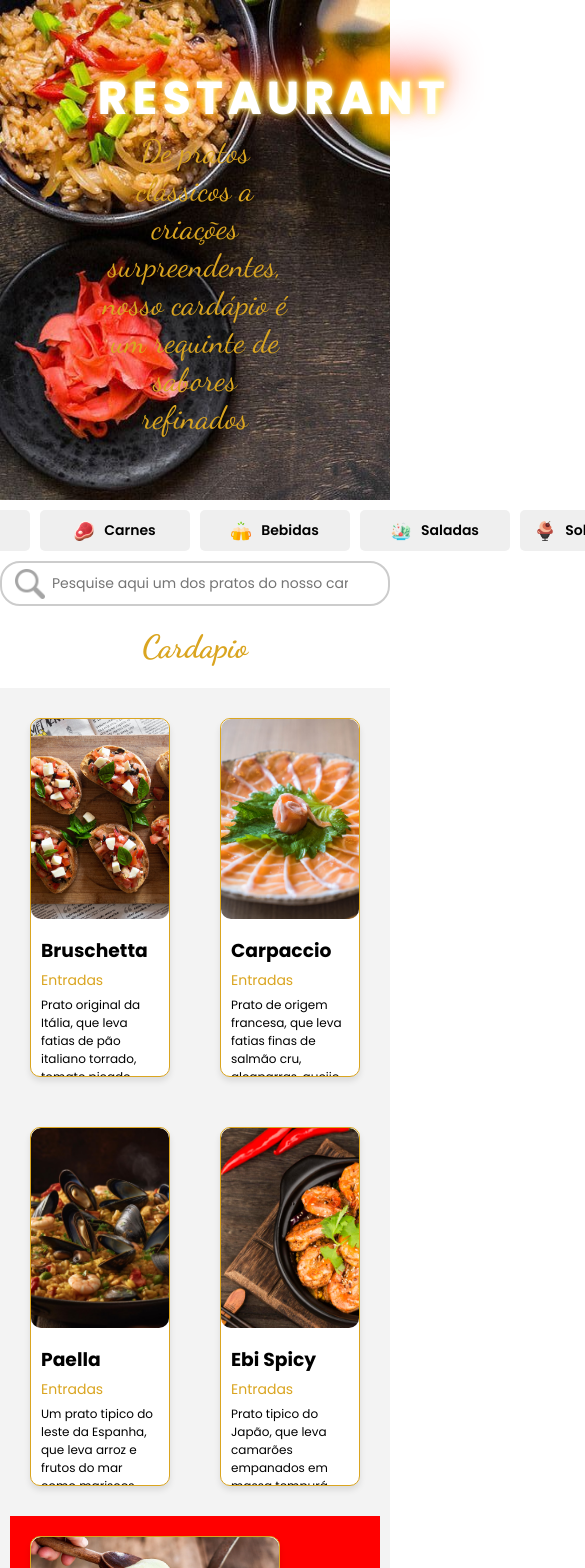
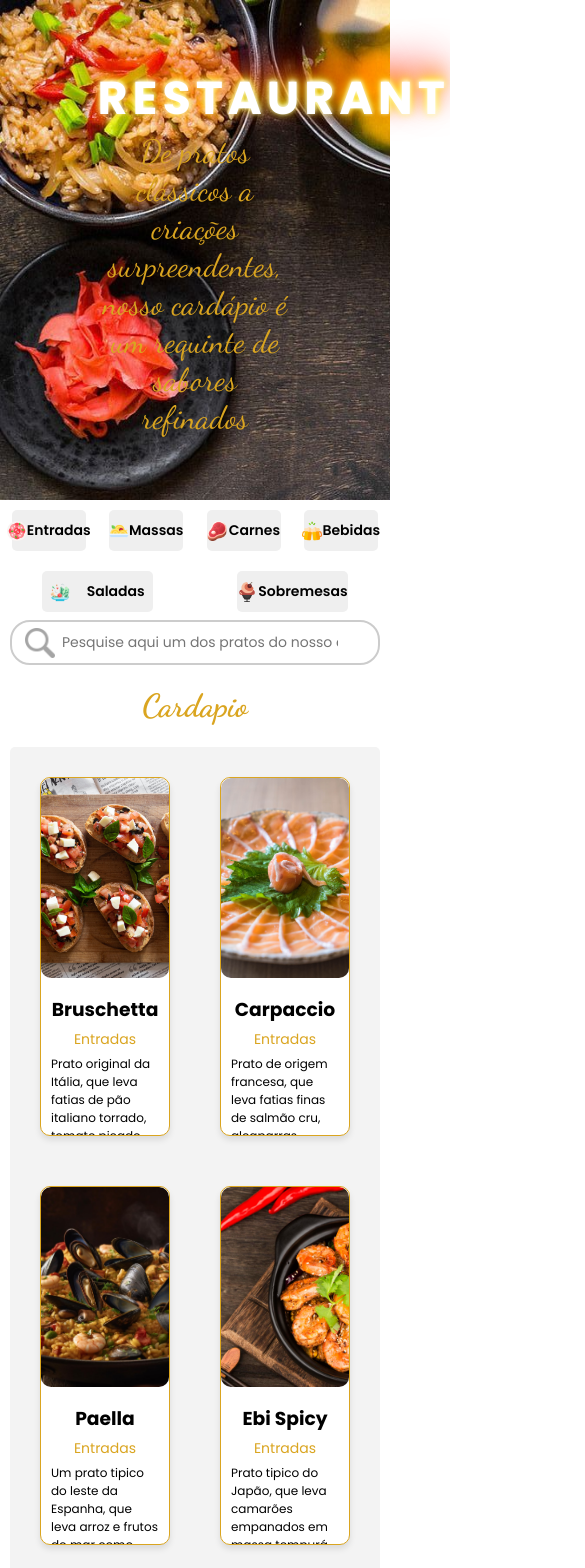
Before and after one commit to Luiz-de-Lima/cardapio-restaurant, a Next.js app: page / in a window 390 px wide. Shown: the top 1568 px of the page, 585 px wide, since content can reach past the window. Built offline with nearby package versions, Linux system fonts and the light colour scheme.

Commit message:
responsividade dos components concluida

```diff
--- a/src/app/globals.css
+++ b/src/app/globals.css
@@ -7,6 +7,7 @@
   margin: 0;
   box-sizing: border-box;
   font-family: "Poppins", sans-serif;
+  margin: 0 auto;
 }
 
 :root {
--- a/src/app/page.jsx
+++ b/src/app/page.jsx
@@ -35,9 +35,9 @@ export default function Home() {
 
   return (
     <>
+      <Header />
+
       <main className={styles.main}>
-        <Header />
-
         <Categorias handleClick={handleFiltro} botaoClicado={botaoClicado} />
         <CampoBusca
           onBuscar={handleProdutoFiltrado}
--- a/src/app/page.module.css
+++ b/src/app/page.module.css
@@ -7,6 +7,7 @@
   flex-direction: column;
   align-items: center;
   gap: 10px;
+  padding: 10px;
 }
 .main h2 {
   color: var(--goldenrod);
@@ -24,6 +25,22 @@
   gap: 10px;
   width: 100%;
   background-color: var(--light-gray);
+  border-radius: 5px;
+}
+@media screen and (max-width: 768px) {
+  .section_card {
+    display: flex;
+    flex-wrap: wrap;
+    justify-content: center;
+    align-items: center;
+  }
+  .section_card > div {
+    flex: 1 1 calc(50% - 10px);
+    padding: 20px;
+  }
+  .section_card > div:nth-child(5) {
+    max-width: 50%;
+  }
 }
 
 @media screen and (max-width: 375px) {
@@ -35,23 +52,3 @@
     max-width: 100%;
   }
 }
-@media screen and (max-width: 768px) {
-  .section_card {
-    display: flex;
-    flex-wrap: wrap;
-    align-items: center;
-  }
-  .section_card > div {
-    flex: 1 1 calc(50% - 10px); /* 2 colunas com espaçamento */
-    padding: 20px;
-  }
-  .section_card > div:nth-child(4) {
-    /* .section_card > div:nth-child(5) { */
-    max-width: 100%;
-  }
-  .section_card > div:nth-child(5) {
-    width: 100px;
-    margin: 0 auto;
-    background-color: red;
-  }
-}
--- a/src/components/Categorias/Categorias.jsx
+++ b/src/components/Categorias/Categorias.jsx
@@ -10,7 +10,7 @@ import estilos from "./styles.module.css";
 
 export const Categorias = ({ handleClick, botaoClicado }) => {
   return (
-    <section className={estilos.container_card}>
+    <section className={estilos.container_categoria}>
       <button
         className={estilos.button}
         onClick={() => handleClick("Entradas")}
--- a/src/components/Categorias/styles.module.css
+++ b/src/components/Categorias/styles.module.css
@@ -1,6 +1,6 @@
-.container_card {
+.container_categoria {
   display: flex;
-  gap: 10px;
+  gap: 20px;
 }
 .button {
   display: flex;
@@ -8,7 +8,6 @@
   align-items: center;
   width: 150px;
   padding: 10px 0;
-  gap: 10px;
   font-size: 14px;
   font-weight: 600;
   border-radius: 5px;
@@ -22,11 +21,8 @@
 .acenderbtn {
   background-color: var(--goldenrod);
   display: flex;
-  justify-content: center;
   align-items: center;
   width: 150px;
-  padding: 10px 0;
-  gap: 10px;
   font-size: 14px;
   font-weight: 600;
   border-radius: 5px;
@@ -36,17 +32,40 @@
   width: 20px;
   height: auto;
 }
+@media screen and (max-width: 768px) {
+  .container_categoria {
+    max-width: 100%;
+    display: flex;
+    flex-wrap: wrap;
+    height: 100px;
+  }
+  .button {
+    width: 20%;
+  }
+  .button:nth-child(5) {
+    width: 30%;
+  }
+  .button:nth-child(6) {
+    width: 30%;
+  }
+}
+
 @media screen and (max-width: 375px) {
-  .container_card {
+  .container_categoria {
     width: 100%;
-    display: flex;
     flex-direction: column;
     flex-wrap: wrap;
     height: 200px;
-    justify-content: center;
-    align-items: center;
   }
+
   .button {
     margin-bottom: 10px;
+    width: 40%;
+  }
+  .button:nth-child(5) {
+    width: 40%;
+  }
+  .button:nth-child(6) {
+    width: 40%;
   }
 }
```
